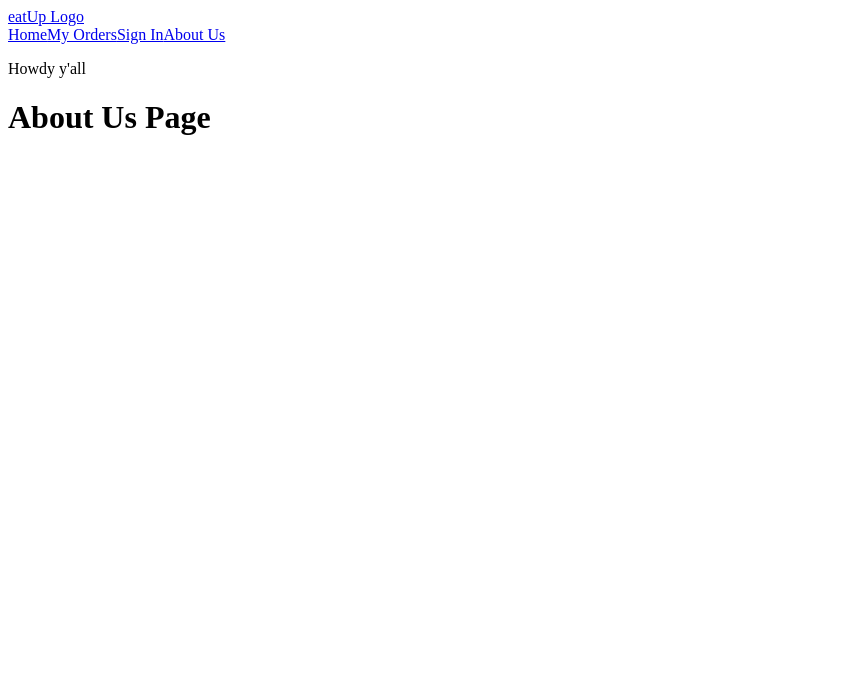
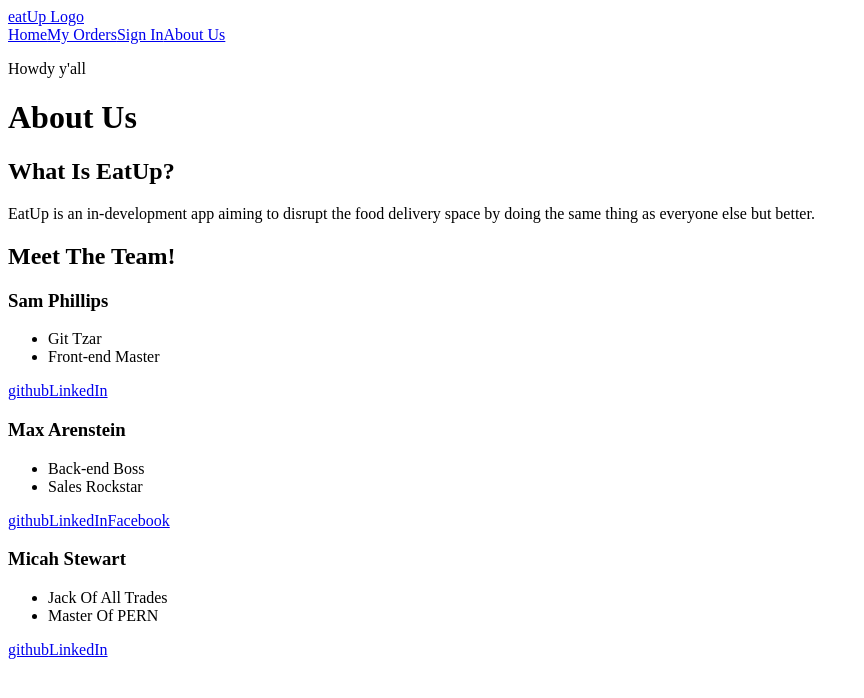
Before and after one commit to samkphillips/EatUp, a React (Create React App) app in the folder main/client/: page /aboutus in a window 1280 px wide. Shown: the top 698 px of the page, without its empty margins (0-864 px from the left). Built offline with nearby package versions, Linux system fonts and the light colour scheme.

Commit message:
aboutus finished

```diff
--- a/main/client/src/pages/AboutUs.js
+++ b/main/client/src/pages/AboutUs.js
@@ -3,7 +3,44 @@ import React from 'react'
 export default function AboutUs() {
   return (
     <div>
-      <h1>About Us Page</h1>
+    <div>
+      <h1>About Us</h1>
+    </div>
+    <div>
+      <h2>What Is EatUp?</h2>
+      <p>EatUp is an in-development app aiming to disrupt the food delivery space by doing the same thing as everyone else but better.</p>
+    </div>
+    <div>
+      <h2>Meet The Team!</h2>
+    </div>
+    <div>
+      <h3>Sam Phillips</h3>
+      <ul>
+        <li>Git Tzar</li>
+        <li>Front-end Master</li>
+      </ul>
+      <a href='https://github.com/samkphillips'>github</a>
+      <a href='https://www.linkedin.com/in/sam-k-phillips/'>LinkedIn</a>
+    </div>
+    <div>
+      <h3>Max Arenstein</h3>
+      <ul>
+        <li>Back-end Boss</li>
+        <li>Sales Rockstar</li>
+      </ul>
+      <a href='https://github.com/mistermindx'>github</a>
+      <a href='https://www.linkedin.com/in/max-arenstein/'>LinkedIn</a>
+      <a href='https://www.facebook.com/max.arenstein/'>Facebook</a>
+    </div>
+    <div>
+      <h3>Micah Stewart</h3>
+      <ul>
+        <li>Jack Of All Trades</li>
+        <li>Master Of PERN</li>
+      </ul>
+      <a href='https://github.com/thrillisreal'>github</a>
+      <a href='https://www.linkedin.com/in/micahdstewart/'>LinkedIn</a>
+    </div>
     </div>
   )
 }
```
